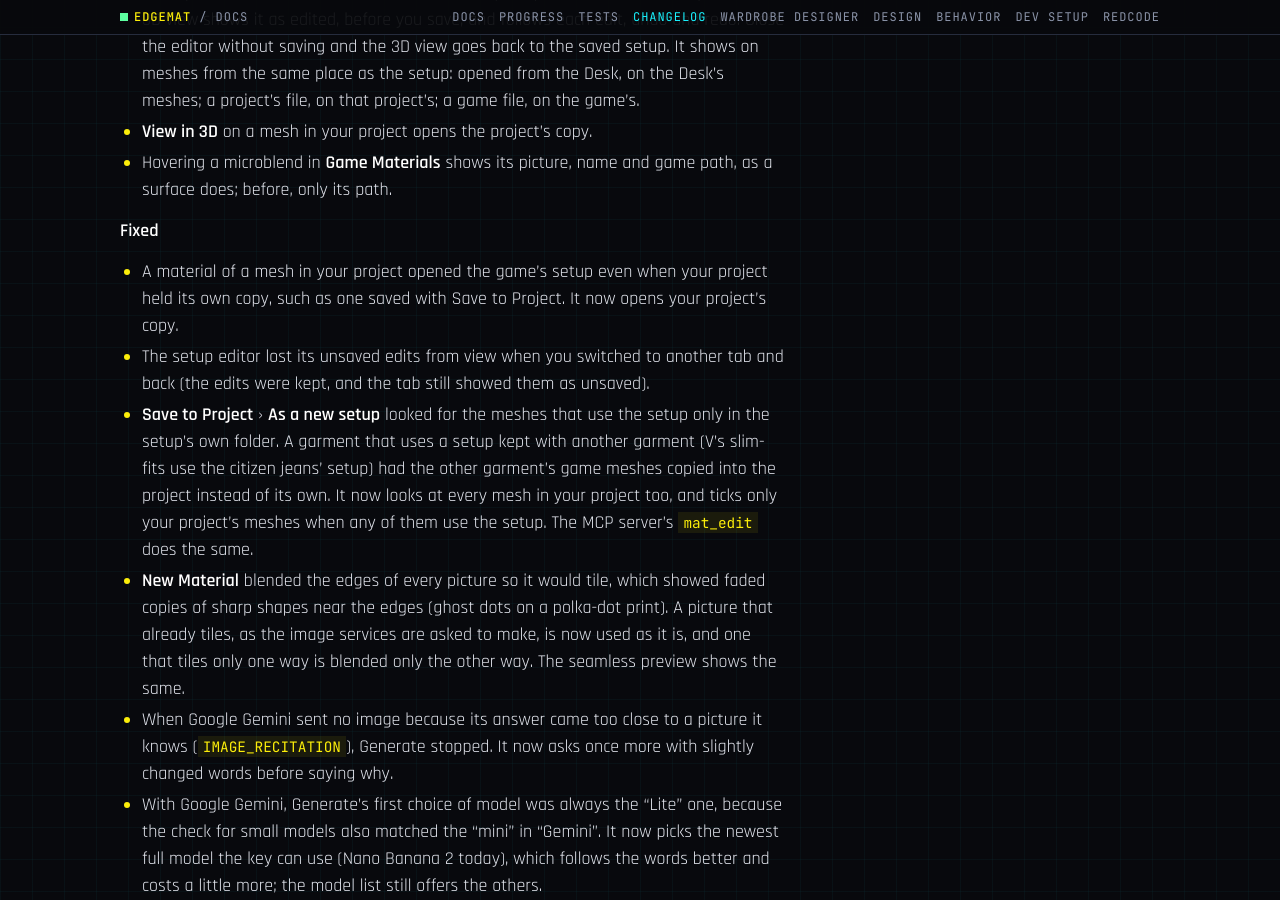
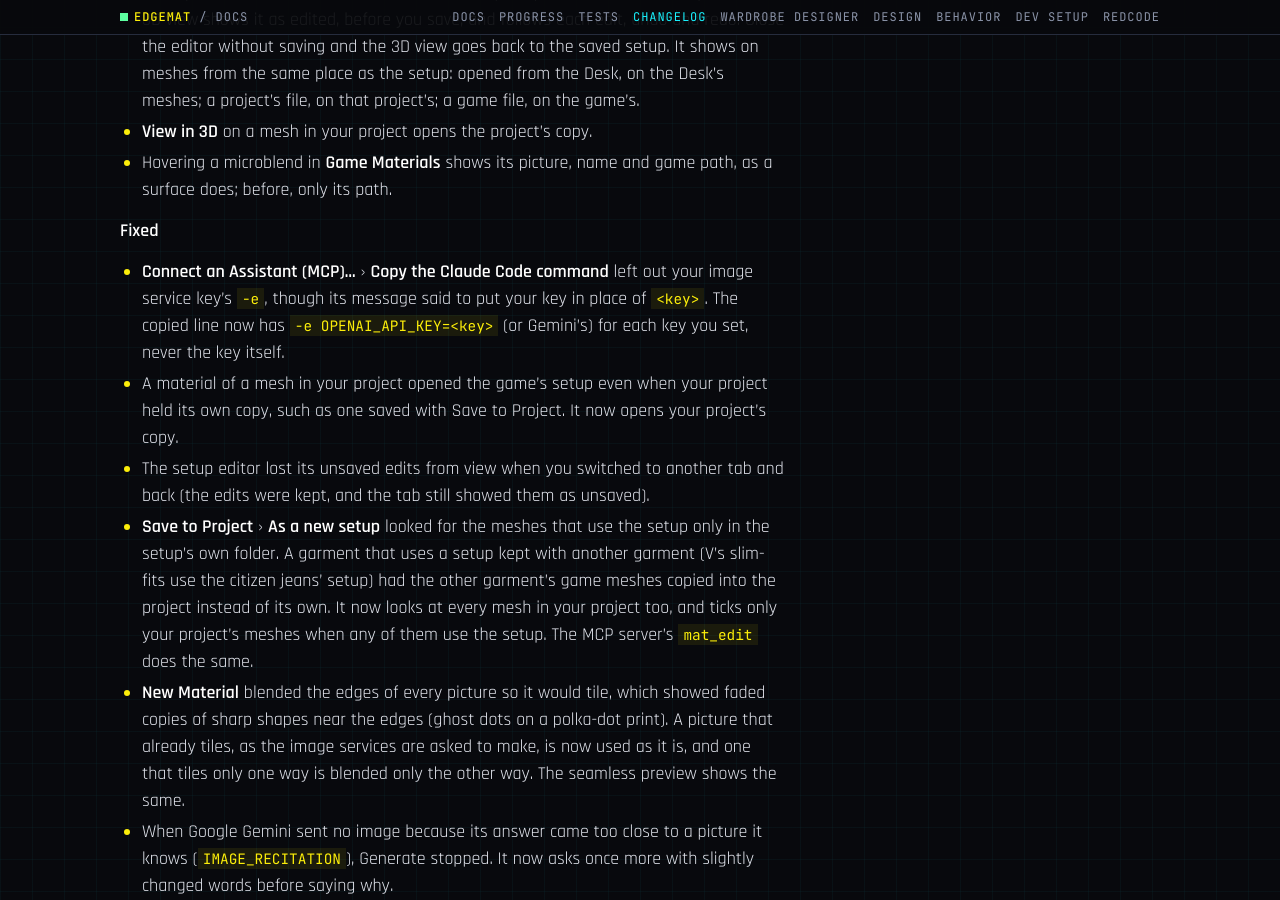
Before and after one commit to Edgemodders/EDGEmat, a Jekyll site: the page built from docs/changelog.md, in a window 1280 px wide and 900 px high, scrolled down 3301 px. Built offline with Jekyll 4.4.1, drawn with Linux system fonts in a browser that asks for light colours; our own code applies the rules of GitHub Pages for plain Markdown files.

Commit message:
Connect an Assistant: the copied Claude Code command has -e <NAME>=<key> for each key EDGEmat holds
Co-Authored-By: Claude Opus 5.5 <noreply@anthropic.com>

```diff
--- a/docs/progress.md
+++ b/docs/progress.md
@@ -60,6 +60,7 @@ Last updated 2026-11-03.
 
 | What | Detail |
 |---|---|
+| **Copy the Claude Code command names the keys** (the owner, Keys in VS Code step 6) | The copied command had no `-e` for the image key, so no `<key>` to fill in: Copy skipped the keys, as in 0.3.1. It now has `-e <NAME>=<key>` for each key EDGEmat holds, masked (`mcp.ts`). Rerun step 6 |
 | **A microblend's tooltip shows its picture** (the owner, running Game Materials name) | Surfaces in Game Materials had a tooltip with the picture, name and path; microblends only the path. They now match (`libraryView.ts`). Step 9 added to [Game Materials name](testing.html#game-materials-name). Step 6 of that test was reworded the same day: each title bar button by its look and tooltip |
 
 ### 2026-11-12
--- a/docs/testing.md
+++ b/docs/testing.md
@@ -33,7 +33,7 @@ Last updated 2026-10-26.
 | [Which item: In the game](#which-item-in-the-game) | By hand, F5, then in the game with CET | After 0.3.1 | | Not run yet. Built 2026-10-26; the smoke test checks the lookup on the slim-fits, and `mat_find` over stdio returns `worn_by` |
 | [Open Mesh in EDGEmat](#open-mesh-in-edgemat) | By hand, F5, with REDcode | After 0.3.1 | 2026-10-24 | **Partly run by the owner: steps 1 to 3 pass; step 4 failed** (the edit vanished from view after a tab switch, and Save to Project pointed the citizen jeans' meshes, not the project's). Both fixed the same day. Since 2026-10-25 the mesh goes on the Desk: run [The Desk](#the-desk) first, then this test from step 3 |
 | [Open Material in EDGEmat](#open-material-in-edgemat) | By hand, F5 | After 0.3.1 | | Not run yet. Type check and build pass (2026-10-21) |
-| [Keys in VS Code](#keys-in-vs-code) | By hand, F5, then Claude Code | After 0.3.1 | | Not run yet. Built 2026-11-11 (EDGEmat #10); the packaged VSIX has no PowerShell decryption, and `mat_generate`'s no-key answer over stdio passes. It replaces **Shared keys**, withdrawn unrun when the shared key store was shelved |
+| [Keys in VS Code](#keys-in-vs-code) | By hand, F5, then Claude Code | After 0.3.1 | 2026-11-13 | **Step 6 failed** (owner): the copied command had no `-e` for the key, so no `<key>` either (Copy skipped the keys; the same in 0.3.1). Fixed the same day: rerun step 6, then step 7. undefined
 | [Wardrobe Designer W0](#wardrobe-designer-w0) | By hand, in the game with REDnode and REDagent | W0 | 2026-10-30 | **Passed** (owner, every step): 6 worn items read in 4.6 s (with the item index of 2,074 clothing items); V's Pants' 12 layers in 2.1 s over REDnode's REDbridge, the window over the inventory screen taking clicks; three plans in 3.0 to 6.2 s for $0.09 in all, with real presets of the right color (checked with `mat_colors`) |
 | [Wardrobe Designer W1](#wardrobe-designer-w1) | By hand, in the game with REDnode and REDagent | W1 | 2026-10-30 | **Passed** (owner, every step: step 3 after the preview fix, [REDnode #28](https://github.com/Edgemodders/REDnode/issues/28); step 7 after the Restore fix, [REDnode #29](https://github.com/Edgemodders/REDnode/issues/29)). Built 2026-10-30; checked outside the game: V's Pants restyled into a scratch project twice (the second from the copy), packed (2 files), and `mat_restyle` over stdio |
 | [Wardrobe Designer W2 patterns](#wardrobe-designer-w2-patterns) | By hand, in the game with REDnode, REDagent and a Gemini key | W2 | 2026-11-01 | **Passed** (owner, rerun from step 4): yellow dots, bigger dots staying yellow, the world look, `red leather` taking the pattern off, Restore. Faded dots near the tile edges: EDGEmat's seamless blend, not Gemini. Gemini refused one image once (`IMAGE_RECITATION`); pressing again worked |
@@ -668,7 +668,7 @@ Added 2026-11-11 ([EDGEmat #10](https://github.com/Edgemodders/EDGEmat/issues/10
 | 3 | Command palette › **EDGEmat: Clear Image Service Key...** › the service from step 1 › **Clear It** | A warning first: "Generate asks for it again". Then **Generate** asks for the key again. Give it again for the next steps |
 | 4 | Game Materials › **...** › **Connect an Assistant (MCP)...** › **Connect Claude Code** | A question: "Give the assistant your image service key too?" Choose **Yes**: "EDGEmat is connected to Claude Code" |
 | 5 | A new Claude Code session: "Using EDGEmat, make just the image of a red brick material, don't apply it" | `mat_generate` with `imageOnly` returns an image file |
-| 6 | **Connect an Assistant (MCP)...** › **Copy the Claude Code command**, paste it in Notepad | The key shows as `<key>`, not your key. Close Notepad without saving |
+| 6 | Game Materials › **...** › **Connect an Assistant (MCP)...** › **Copy the Claude Code command**, paste it in Notepad | A message: "Copied. Put your key in place of <key>, or leave out that -e...". The line has `-e OPENAI_API_KEY=<key>` (or `GEMINI_API_KEY`, one for each key you set) before `--`, never your key. Close Notepad without saving. 2026-11-13: the line had no `-e` at all (the owner); fixed the same day, rerun |
 | 7 | VS Code 1.101 or later: the editor's own agent chat, the same words as step 5 | EDGEmat's tools are listed, and `mat_generate` makes the image with the key from VS Code's secret storage |
 
 ### Connect an assistant
--- a/extensions/edgemat/src/mcp.ts
+++ b/extensions/edgemat/src/mcp.ts
@@ -123,7 +123,10 @@ export async function connectAssistant(context: vscode.ExtensionContext, log: Lo
   let env = { ...run.env };
   const keys = await keyEnv(context);
   const names = (Object.keys(Services) as ServiceId[]).filter((id) => keys[Services[id].env]).map((id) => Services[id].name);
-  if (names.length && picked.action !== "copy") {
+  // The copied command names each key EDGEmat holds as <key> (masked below), never the key itself; the
+  // user puts theirs in or leaves that -e out.
+  if (picked.action === "copy") env = { ...env, ...keys };
+  else if (names.length) {
     const give = await vscode.window.showQuickPick(
       [
         { label: `Yes, include my ${names.join(" and ")} key`, detail: "So the assistant can make materials from words (mat_generate). The client stores the key in its own settings file, in plain text.", give: true },
```
Also changed, not shown: docs/changelog.md.
